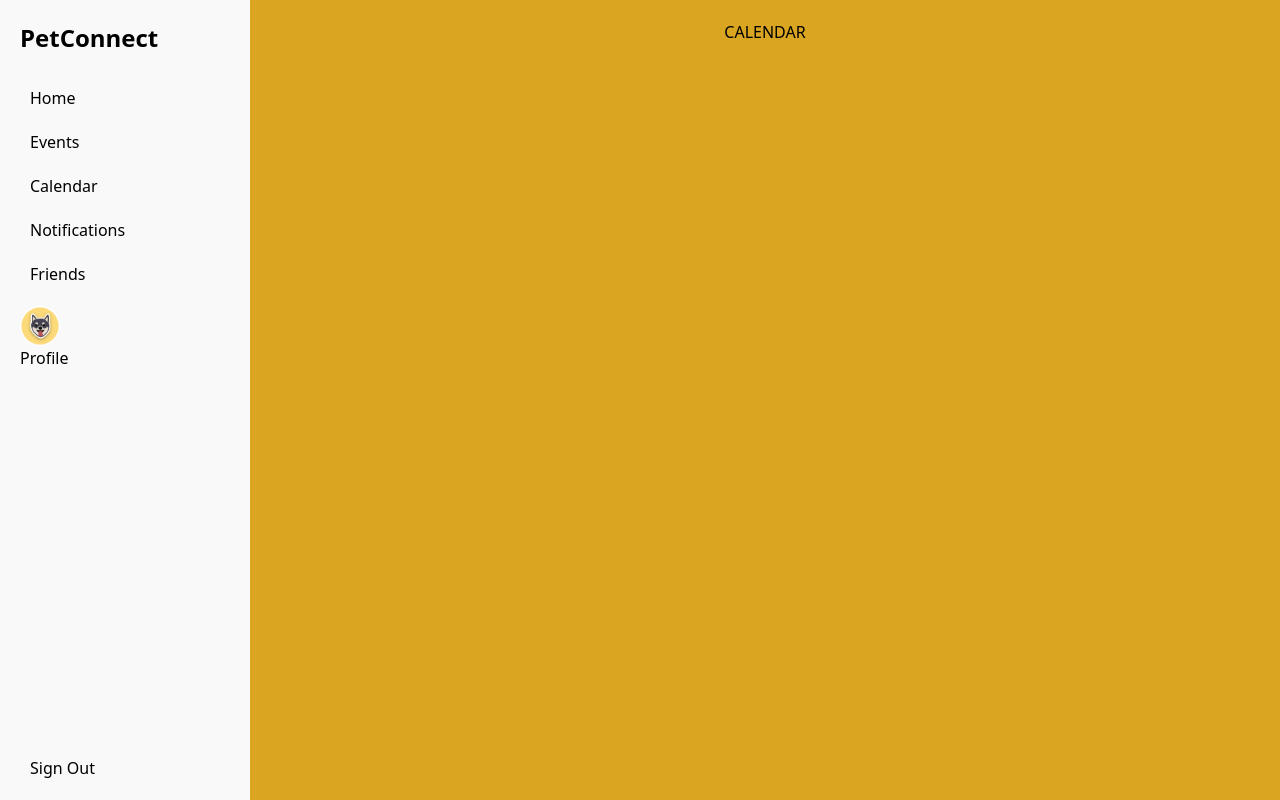
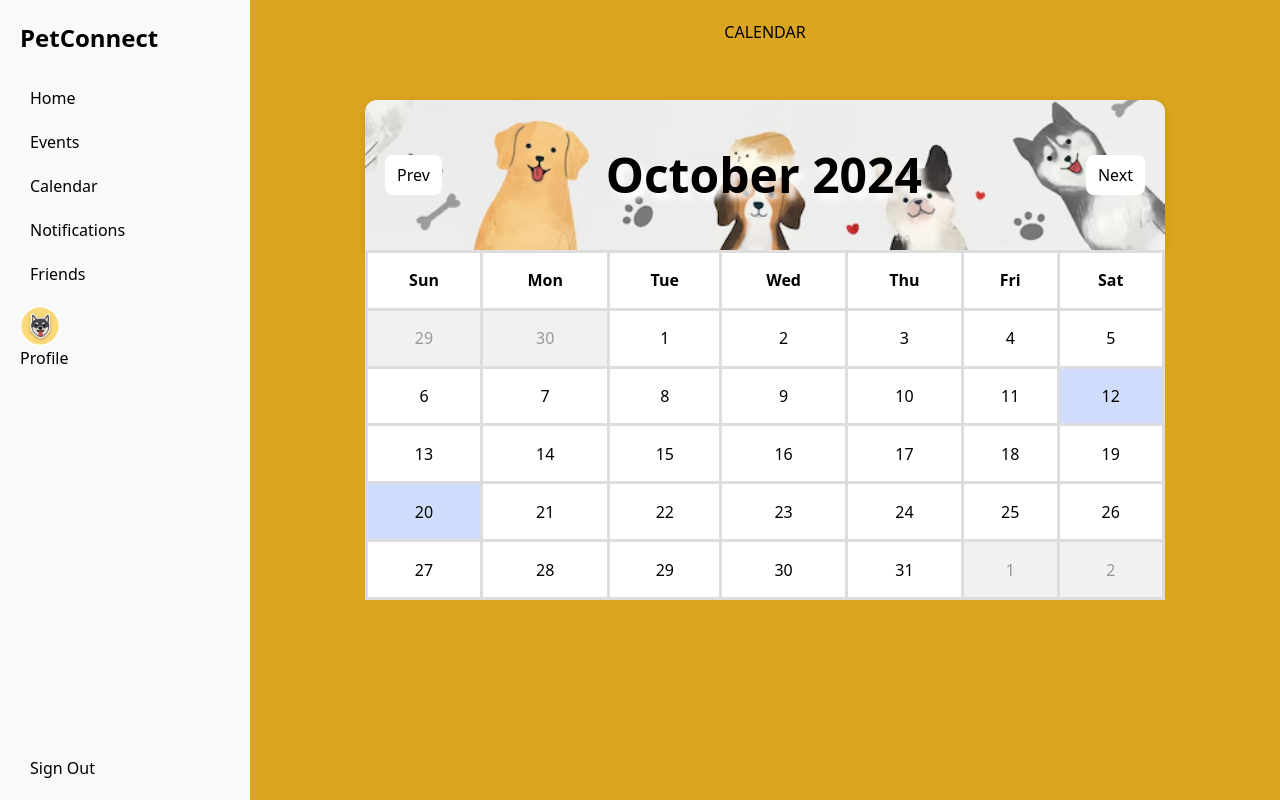
Before and after one commit to shareeep/fishmuggers-is216, a Vue app in the folder frontend/: page /Calendar in a window 1280 px wide. Built offline with nearby package versions, Linux system fonts and the light colour scheme; no server answers; sample sign-in values are in the browser's storage.

Commit message:
Added Calendar Components

```diff
--- a/frontend/package.json
+++ b/frontend/package.json
@@ -9,6 +9,11 @@
     "preview": "vite preview"
   },
   "dependencies": {
+    "@fullcalendar/core": "^6.1.15",
+    "@fullcalendar/daygrid": "^6.1.15",
+    "@fullcalendar/timegrid": "^6.1.15",
+    "@fullcalendar/vue3": "^6.1.15",
+    "axios": "^1.7.7",
     "dotenv": "^16.4.5",
     "firebase": "^10.14.0",
     "vue": "^3.4.29",
@@ -20,6 +25,7 @@
     "autoprefixer": "^10.4.20",
     "dotenv-webpack": "^8.1.0",
     "postcss": "^8.4.47",
+    "sass-embedded": "^1.79.4",
     "tailwindcss": "^3.4.13",
     "vite": "^5.3.1"
   }
--- /dev/null
+++ b/frontend/src/components/Protected/CalendarComponent.vue
@@ -0,0 +1,202 @@
+<template>
+    <div class="calendar">
+      <div class="calendar-header">
+        <button @click="prevMonth">Prev</button>
+        <h1>{{ currentMonth }}</h1>
+        <button @click="nextMonth">Next</button>
+      </div>
+      <table>
+        <tr>
+          <th v-for="day in days" :key="day">{{ day }}</th>
+        </tr>
+        <tr v-for="(week, index) in calendar" :key="index">
+          <td v-for="date in week" :key="date.date"
+              :class="{
+                'event-date': isEventDate(date.date, date.isCurrentMonth),
+                'clickable-date': true,
+                'current-month': date.isCurrentMonth,
+                'other-month': !date.isCurrentMonth
+              }"
+              @click="showEventDetails(date.date, date.isCurrentMonth)">
+            {{ date.date }}
+          </td>
+        </tr>
+      </table>
+      <EventPopup v-if="showPopup" :event="selectedEvent" @close="showPopup = false" />
+    </div>
+  </template>
+
+  <script>
+  import EventPopup from './EventPopup.vue';
+
+  export default {
+    data() {
+      return {
+        events: [
+          { EventId: "1", UserId: "123", Title: "Dog Walking", Description: "Walk the dog in the park", EventDate: "2024-10-12", Location: "Central Park" },
+          { EventId: "2", UserId: "124", Title: "Pet Adoption Fair", Description: "Adoption event for pets", EventDate: "2024-10-20", Location: "City Hall" },
+          // Add more events as needed
+        ],
+        selectedEvent: null,
+        showPopup: false,
+        currentYear: new Date().getFullYear(),
+        currentMonthIndex: new Date().getMonth(),
+        days: ['Sun', 'Mon', 'Tue', 'Wed', 'Thu', 'Fri', 'Sat'],
+      };
+    },
+    computed: {
+      currentMonth() {
+        return new Date(this.currentYear, this.currentMonthIndex).toLocaleString('default', { month: 'long', year: 'numeric' });
+      },
+      calendar() {
+        const startDate = new Date(this.currentYear, this.currentMonthIndex, 1);
+        const endDate = new Date(this.currentYear, this.currentMonthIndex + 1, 0);
+        const daysInMonth = endDate.getDate();
+
+        const calendar = [];
+        let week = [];
+        let currentDate = new Date(startDate);
+
+        // Fill the first week with the previous month's dates if needed
+        for (let i = 0; i < startDate.getDay(); i++) {
+          const prevMonthDate = new Date(startDate);
+          prevMonthDate.setDate(startDate.getDate() - (startDate.getDay() - i));
+          week.push({ date: prevMonthDate.getDate(), isCurrentMonth: false });
+        }
+
+        // Fill the calendar with the current month's dates
+        for (let day = 1; day <= daysInMonth; day++) {
+          week.push({ date: day, isCurrentMonth: true });
+
+          if (week.length === 7) {
+            calendar.push(week);
+            week = [];
+          }
+        }
+
+        // Fill the last week with the next month's dates if needed
+        let dayCounter = 1;
+        while (week.length < 7) {
+          week.push({ date: dayCounter++, isCurrentMonth: false });
+        }
+        if (week.length > 0) {
+          calendar.push(week);
+        }
+
+        // Remove the last week if it's completely from the next month
+        if (calendar[calendar.length - 1].every(day => !day.isCurrentMonth)) {
+          calendar.pop();
+        }
+
+        return calendar;
+      },
+      eventDates() {
+        return this.events.map(event => event.EventDate);
+      },
+    },
+    methods: {
+      isEventDate(date, isCurrentMonth) {
+        if (!isCurrentMonth) return false;
+        const formattedDate = `${this.currentYear}-${String(this.currentMonthIndex + 1).padStart(2, '0')}-${String(date).padStart(2, '0')}`;
+        return this.eventDates.includes(formattedDate);
+      },
+      showEventDetails(date, isCurrentMonth) {
+        if (!isCurrentMonth) return;
+        const formattedDate = `${this.currentYear}-${String(this.currentMonthIndex + 1).padStart(2, '0')}-${String(date).padStart(2, '0')}`;
+        const event = this.events.find(event => event.EventDate === formattedDate);
+        if (event) {
+          this.selectedEvent = event;
+          this.showPopup = true;
+        }
+      },
+      prevMonth() {
+        if (this.currentMonthIndex === 0) {
+          this.currentMonthIndex = 11;
+          this.currentYear--;
+        } else {
+          this.currentMonthIndex--;
+        }
+      },
+      nextMonth() {
+        if (this.currentMonthIndex === 11) {
+          this.currentMonthIndex = 0;
+          this.currentYear++;
+        } else {
+          this.currentMonthIndex++;
+        }
+      },
+    },
+    components: {
+      EventPopup,
+    },
+  };
+  </script>
+
+  <style scoped>
+  .calendar {
+    width: 100%;
+    max-width: 800px;
+    margin: auto;
+    margin-top: 7vh;
+  }
+  .calendar-header {
+    display: flex;
+    justify-content: space-between;
+    align-items: center;
+    background-color: lightgray;
+    color: #000;
+    padding: 10px 20px;
+    border-radius: 12px 12px 0 0;
+    box-shadow: 0 2px 8px rgba(0, 0, 0, 0.1);
+    height: 150px;
+    background-image: url(../../assets/images/pet_calendar.avif);
+    background-repeat: no-repeat;
+    background-size: cover;
+    background-position: center bottom;
+  }
+  .calendar-header h1 {
+    font-size: 48px;
+    font-weight: bolder;
+    color: black;
+    text-shadow: 6px 6px 6px white;
+  }
+  .calendar-header button {
+    background-color: #fff;
+    color: #000;
+    border: none;
+    border-radius: 8px;
+    padding: 8px 12px;
+    cursor: pointer;
+    transition: background-color 0.3s;
+  }
+  .calendar-header button:hover {
+    background-color: #f0f0f0;
+  }
+  table {
+    width: 100%;
+    background-color: white;
+    height: 350px;
+  }
+  th, td {
+    border: 3px solid #ddd;
+    padding: 10px;
+    text-align: center;
+  }
+  .event-date {
+    background-color: rgba(21, 86, 239, 0.2);
+    color: #000;
+  }
+  .clickable-date:hover {
+    cursor: pointer;
+    background-color: rgba(34, 101, 255, 0.505); /* Highlight color on hover */
+
+  }
+  .current-month {
+    color: #000;
+  }
+  .other-month {
+    color: #999;
+    background-color: #f2f1f1;
+  }
+
+  </style>
--- /dev/null
+++ b/frontend/src/components/Protected/EventPopup.vue
@@ -0,0 +1,88 @@
+<template>
+    <div class="popup">
+      <div class="popup-content">
+        <h2 class="popup-title">{{ event.Title }}</h2>
+        <textarea class="popup-description" disabled>{{ event.Description }}</textarea>
+        <p><strong>Date:</strong> {{ event.EventDate }}</p>
+        <p><strong>Location:</strong> {{ event.Location }}</p>
+        <button @click="$emit('close')">Close</button>
+      </div>
+    </div>
+  </template>
+
+  <script>
+  export default {
+    props: {
+      event: Object,
+    },
+  };
+  </script>
+
+  <style scoped>
+  .popup {
+    position: fixed;
+    top: 0;
+    left: 0;
+    width: 100%;
+    height: 100%;
+    background: rgba(0, 0, 0, 0.5);
+    display: flex;
+    justify-content: center;
+    align-items: center;
+  }
+
+  .popup-content {
+    background: white;
+    /* padding: 20px; */
+    border-radius: 10px;
+    box-shadow: 0 2px 10px rgba(0, 0, 0, 0.2);
+    border: 3px solid black;
+    width: 400px; /* Set a width for better layout */
+    overflow: hidden;
+    display: flex;
+    flex-direction: column;
+  }
+
+  .popup-title {
+    background-color: #4dcdc3; /* Change this to any color you like */
+    color: white;
+    padding: 10px;
+    /* border-radius:; */
+    text-align: center;
+    font-weight: bold;
+    font-size: 24px;
+    margin: 0; /* Remove default margin */
+  }
+
+  .popup-description {
+    width: 87%;
+    height: 100px; /* Adjust height as needed */
+    padding: 10px;
+    border-radius: 5px;
+    border: 1px solid #ccc;
+    margin:auto;
+    margin-top: 20px; /* Add margin for separation */
+    margin-bottom: 10px;
+    resize: none; /* Prevent resizing */
+    background-color: #f9f9f9; /* Light background for visibility */
+    font-family: Arial, sans-serif; /* Change font if needed */
+  }
+  p{
+    margin-left: 25px;
+  }
+  button {
+    background-color: #fff;
+    color: #000;
+    border: 1px solid black;
+    border-radius: 8px;
+    padding: 8px 12px;
+    cursor: pointer;
+    transition: background-color 0.3s;
+    margin-top: 10px;
+    width: 100%; /* Full width button */
+  }
+
+  button:hover {
+    background-color: #f0f0f0;
+  }
+  </style>
--- a/frontend/src/views/Protected/Calendar.vue
+++ b/frontend/src/views/Protected/Calendar.vue
@@ -3,6 +3,11 @@
       <Navbar />
       <main> <!-- Wrap content in a main tag -->
         <h1>CALENDAR</h1>
+
+
+        <CalendarComponent />
+
+
       </main>
     </div>
   </template>
@@ -10,6 +15,11 @@
   <script setup>
   // Any Home page-specific logic
   import Navbar from '@/components/Protected/Navbar.vue';
+
+
+  import CalendarComponent from '@/components/Protected/CalendarComponent.vue';
+
+
   </script>
 
   <style scoped>
@@ -34,4 +44,8 @@
   h1 {
     text-align: center; /* Center text in the main area */
   }
+  .calendar-container{
+    margin-top: 60px;
+  }
+
   </style>
```
Also changed, not shown: frontend/src/assets/images/pet_calendar.avif (added), 1 other file (tests, documents, lock files or other folders).
